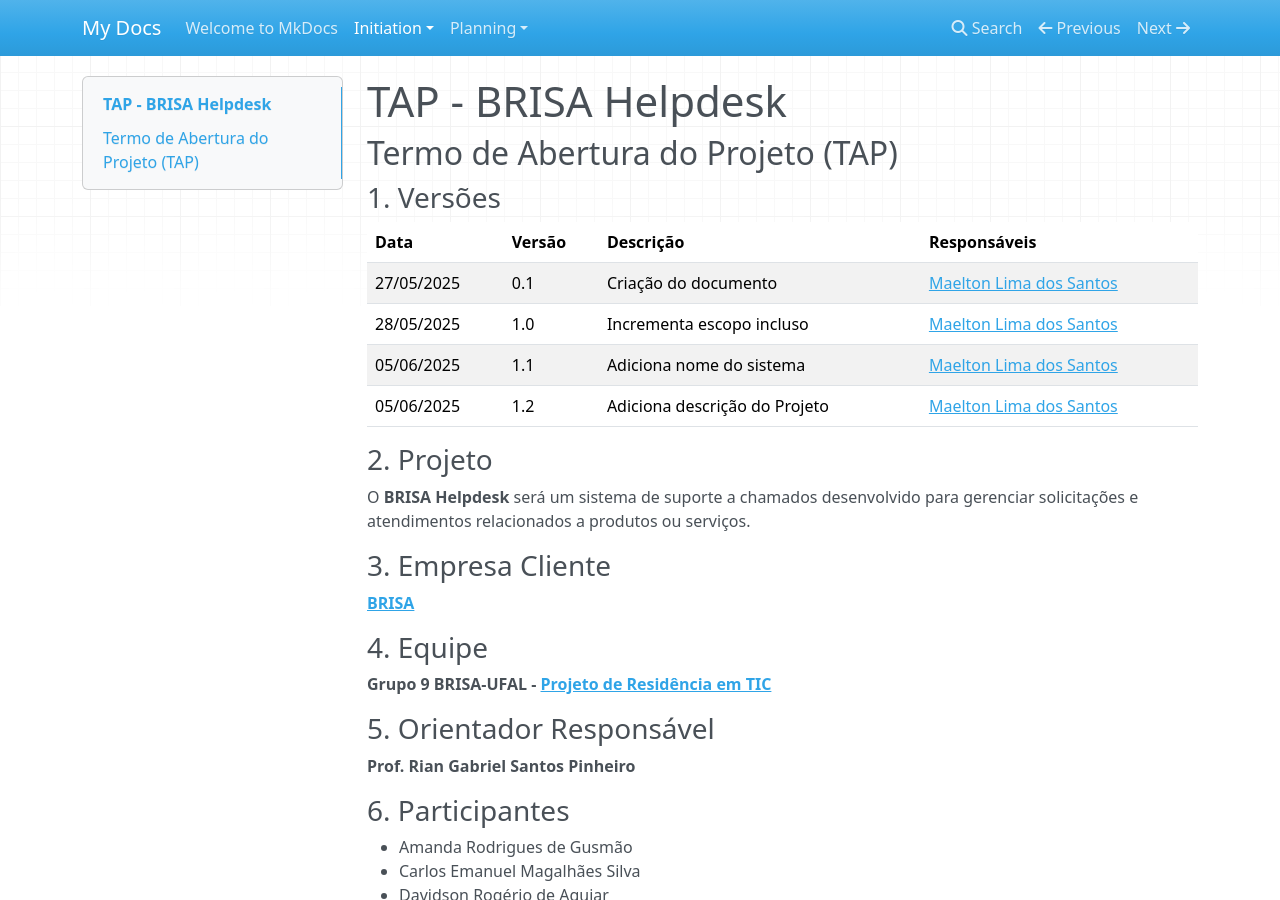
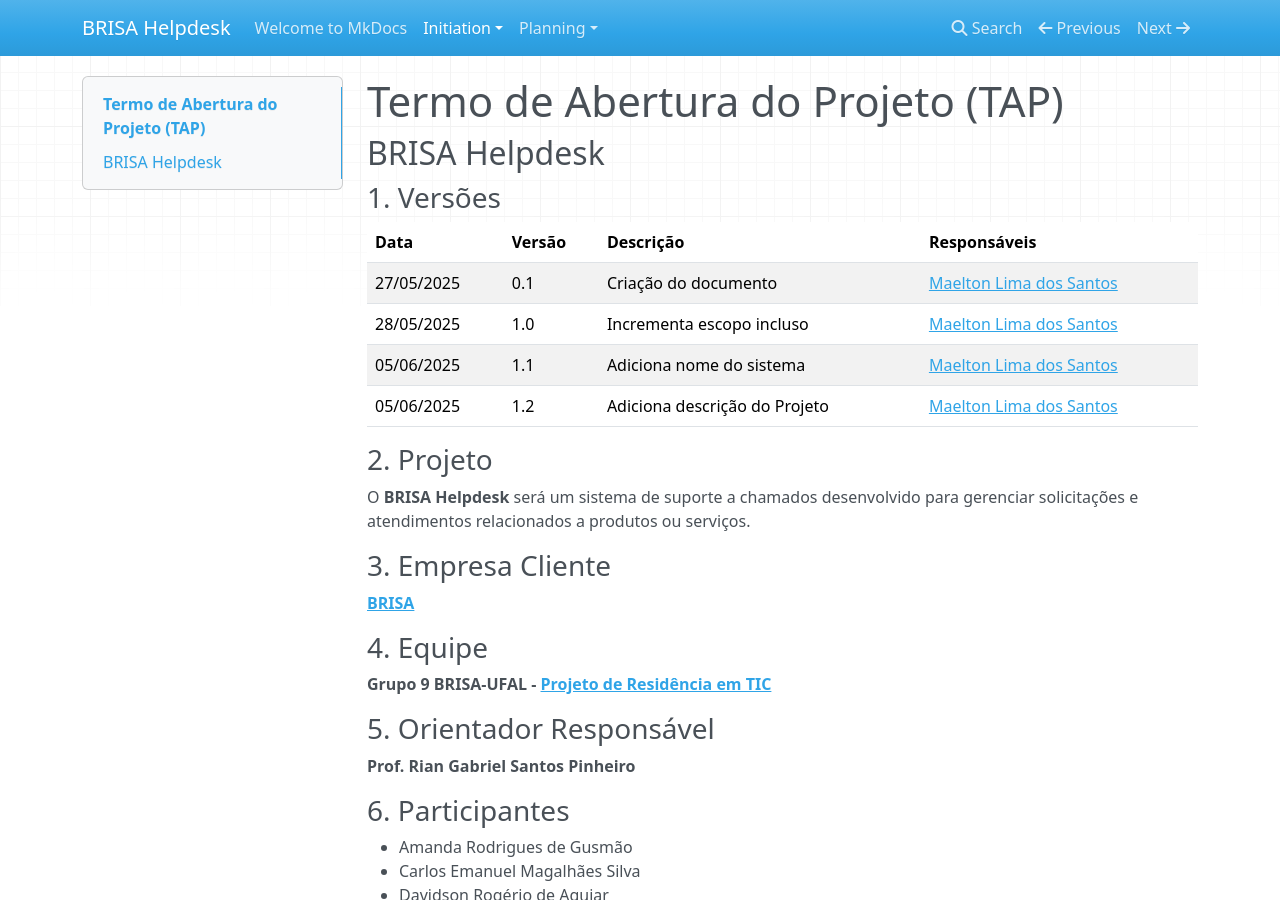
Before and after one commit to brisahelpdesk/mkdocs, an MkDocs documentation site: the page built from docs/initiation/project-charter.md, in a window 1280 px wide and 900 px high. Built offline with MkDocs 1.6.1, drawn with Linux system fonts in a browser that asks for light colours; nearby versions of some CDN libraries.

```diff
--- a/docs/initiation/project-charter.md
+++ b/docs/initiation/project-charter.md
@@ -1,6 +1,6 @@
-# TAP - BRISA Helpdesk
+# Termo de Abertura do Projeto (TAP)
 
-## Termo de Abertura do Projeto (TAP)
+## BRISA Helpdesk
 
 ### 1. Versões
 
--- a/mkdocs.yml
+++ b/mkdocs.yml
@@ -1 +1 @@
-site_name: My Docs
+site_name: BRISA Helpdesk
```
Also changed, not shown: README.md (+5 -3 lines).
